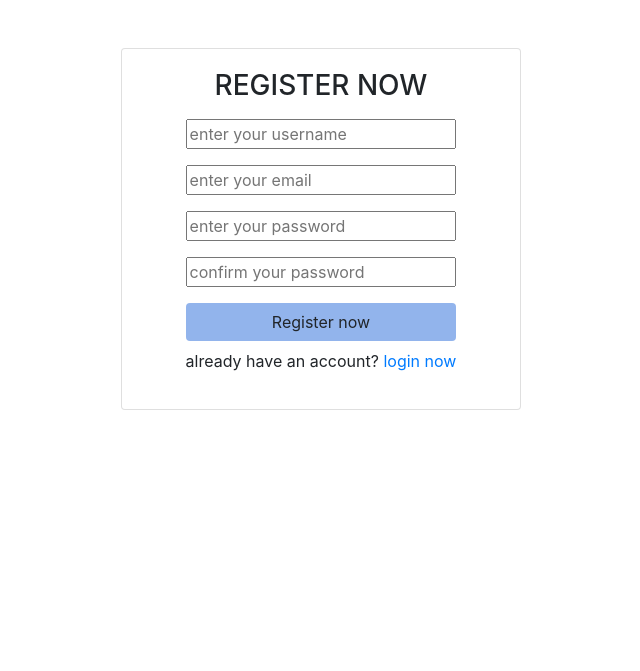
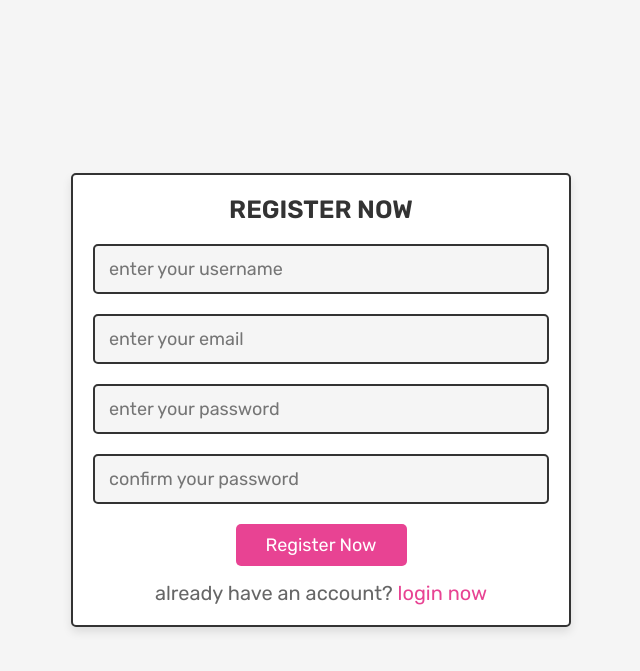
Before and after one commit to Ngannguyen0308/Furniture-e-commerce-website, a PHP site: page /register.php in a window 1280 px wide. Shown: the top 671 px of the page, without its empty margins (319-959 px from the left). Run offline with PHP 8.4, Linux system fonts and the light colour scheme; data that the repository does not hold is empty; some libraries are stand-ins or nearby versions.

Commit message:
Update register.php

```diff
--- a/register.php
+++ b/register.php
@@ -38,20 +38,12 @@ if(isset($_POST['submit'])){
    <meta http-equiv="X-UA-Compatible" content="IE=edge">
    <meta name="viewport" content="width=device-width, initial-scale=1.0">
    <title>register</title>
-   <link rel="stylesheet" href="https://maxcdn.bootstrapcdn.com/bootstrap/4.3.1/css/bootstrap.min.css">
-   <link rel="stylesheet" href="https://use.fontawesome.com/releases/v5.6.3/css/all.css" integrity="sha384-UHRtZLI+pbxtHCWp1t77Bi1L4ZtiqrqD80Kn4Z8NTSRyMA2Fd33n5dQ8lWUE00s/" crossorigin="anonymous"></head>
-   <script src="https://ajax.googleapis.com/ajax/libs/jquery/3.5.1/jquery.min.js"></script>
-   <script src="https://cdnjs.cloudflare.com/ajax/libs/popper.js/1.16.0/umd/popper.min.js"></script>
-   <script src="https://maxcdn.bootstrapcdn.com/bootstrap/4.3.1/js/bootstrap.min.js"></script>
-   <link rel="stylesheet" href="https://cdnjs.cloudflare.com/ajax/libs/font-awesome/4.7.0/css/font-awesome.min.css">
-   <style>
-      .bg-color{
-         background-color: #92B4EC;
-      }
-   </style>
+
    <!-- font awesome cdn link  -->
    <link rel="stylesheet" href="https://cdnjs.cloudflare.com/ajax/libs/font-awesome/6.0.0/css/all.min.css">
 
+   <!-- custom css file link  -->
+   <link rel="stylesheet" href="css/style.css">
 
 </head>
 <body>
@@ -69,22 +61,19 @@ if(isset($message)){
 }
 ?>
 
-<div class="card mx-auto my-5 " style="width: 25rem;">
-  <div class="card-body mx-auto  ">
-  <section class="form-container">
-         <form action="" method="post">
-         <h3 class="text-center">REGISTER NOW</h3>
-         <div><input style="width: 100%;" type="text" name="name" class="box my-2" placeholder="enter your username" required></div>
-         <div><input style="width: 100%;" type="email" name="email" class="box my-2" placeholder="enter your email" required></div>
-         <div><input style="width: 100%;" type="password" name="pass" class="box my-2" placeholder="enter your password" required></div>
-         <div><input style="width: 100%;" type="password" name="cpass" class="box my-2" placeholder="confirm your password" required></div>
-         <div><button type="submit" class="btn bg-color my-2 col" name="submit " value="register now">Register now</div>
-         <p>already have an account? <a href="login.php">login now</a></p>
-      </form>
-   </section>
-  </div>
-</div>
+<section class="form-container">
 
+   <form action="" method="post">
+      <h3>register now</h3>
+      <input type="text" name="name" class="box" placeholder="enter your username" required>
+      <input type="email" name="email" class="box" placeholder="enter your email" required>
+      <input type="password" name="pass" class="box" placeholder="enter your password" required>
+      <input type="password" name="cpass" class="box" placeholder="confirm your password" required>
+      <input type="submit" class="btn" name="submit" value="register now">
+      <p>already have an account? <a href="login.php">login now</a></p>
+   </form>
+
+</section>
 
 </body>
 </html>
```
